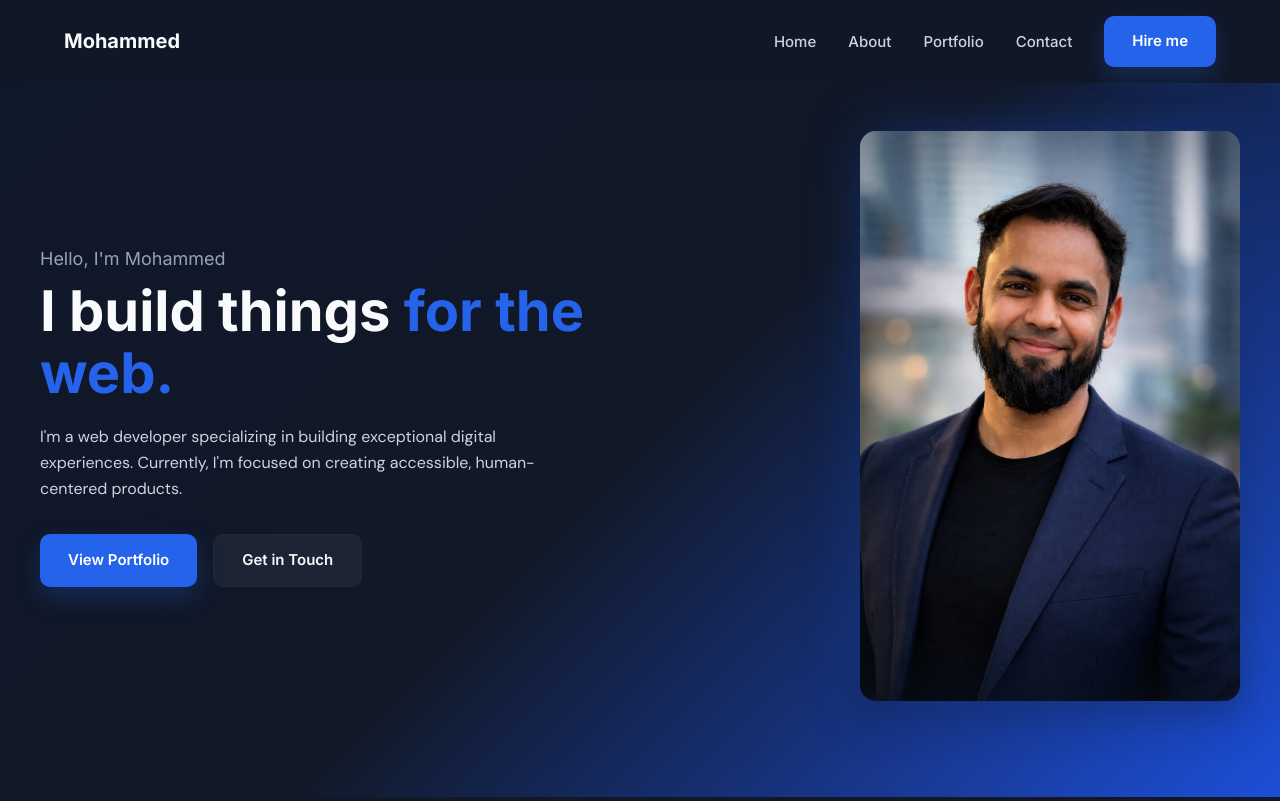
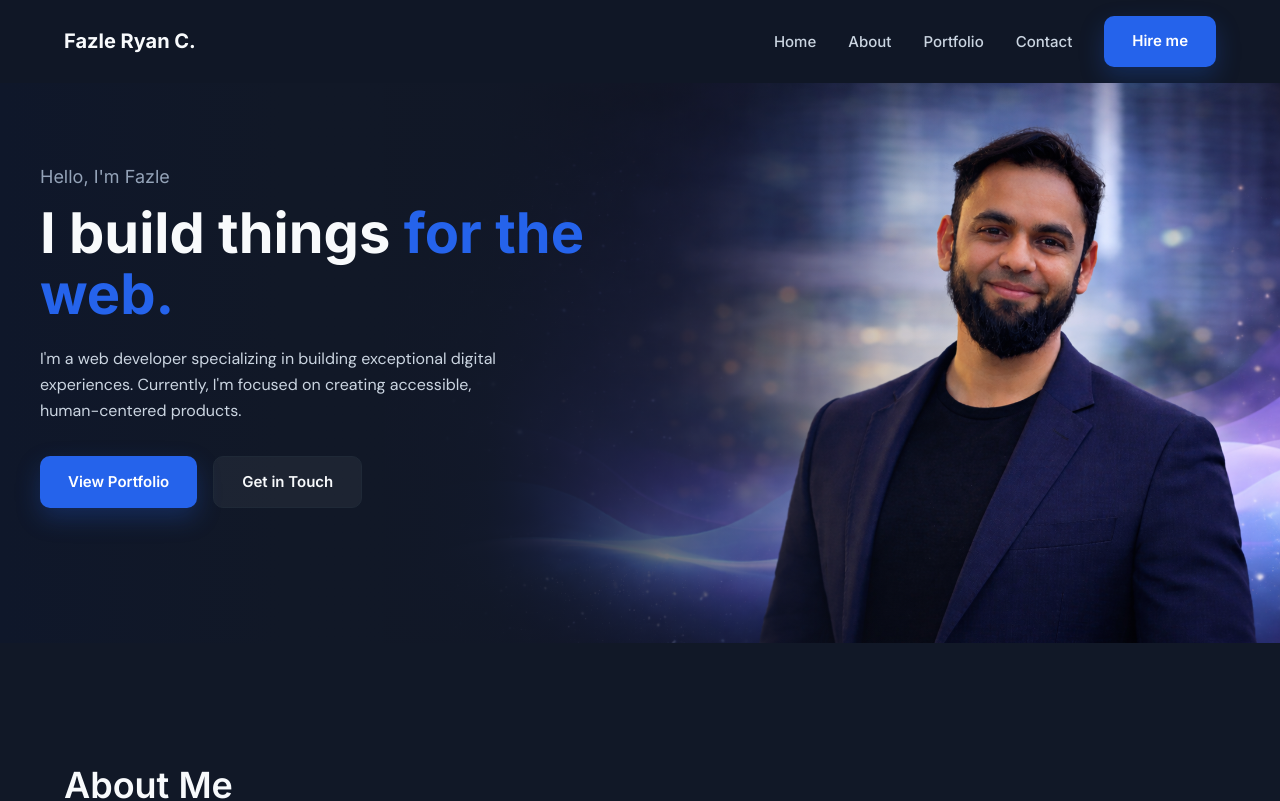
Before and after one commit to ryan7998/fazleryan.com_v3, a Nuxt app: page / in a window 1280 px wide. Shown: the top 801 px of the page. Built offline with nearby package versions, Linux system fonts and the light colour scheme.

Commit message:
Update portfolio branding and visuals: change title and name to 'Fazle | Portfolio', enhance hero section with new gradient and overlay, and update profile image. Adjust navigation to reflect new name 'Fazle Ryan C.'

```diff
--- a/app.vue
+++ b/app.vue
@@ -1,6 +1,6 @@
 <script setup>
 useHead({
-  title: 'Mohammed | Portfolio',
+  title: 'Fazle | Portfolio',
   meta: [{ name: 'description', content: 'Web developer specializing in accessible, human-centered digital experiences.' }],
   link: [
     { rel: 'preconnect', href: 'https://fonts.googleapis.com' },
--- a/assets/css/main.css
+++ b/assets/css/main.css
@@ -12,7 +12,9 @@
   --text-secondary: #CBD5E1;
   --text-muted: #94A3B8;
   --border: #1F2937;
-  --hero-gradient: linear-gradient(135deg, #0F172A 0%, #111827 50%, #1D4ED8 100%);
+  /* Hero: dark blue/indigo base with subtle blue toward the right (behind profile) */
+  --hero-gradient: linear-gradient(135deg, #0F172A 0%, #111827 35%, #0f172a 65%, #1e3a5f 88%, #1D4ED8 100%);
+  --hero-blend-overlay: linear-gradient(to right, #0F172A 0%, #111827 22%, rgba(17, 24, 39, 0.94) 38%, rgba(17, 24, 39, 0.6) 52%, rgba(17, 24, 39, 0.2) 68%, transparent 82%);
   --footer-gradient: linear-gradient(180deg, #0F172A 0%, #1D4ED8 100%);
 }
 
--- a/components/TheHero.vue
+++ b/components/TheHero.vue
@@ -3,19 +3,37 @@
 
 <template>
   <section
-    class="relative overflow-hidden px-6 pb-24 pt-12"
-    style="background: var(--hero-gradient);"
+    class="relative overflow-hidden px-6 pb-24 pt-20"
+    style="background: var(--hero-gradient); min-height: 560px;"
   >
-    <div class="mx-auto grid max-w-[1200px] grid-cols-1 items-center gap-12 lg:grid-cols-[6fr_4fr] lg:gap-16">
-      <div class="font-heading">
-        <p class="mb-2 text-lg text-[var(--text-muted)]">
-          Hello, I'm Mohammed
+    <img
+      src="/profile.png"
+      alt="Fazle Ryan Chowdhury"
+      class="absolute top-0 right-0 w-[70%] h-full object-cover object-top pointer-events-none select-none"
+      aria-hidden="true"
+    />
+
+    <!-- Left fade: seamless blend of image into dark banner (uses CSS variable for consistency) -->
+    <div
+      class="absolute inset-0 pointer-events-none"
+      style="background: var(--hero-blend-overlay);"
+    />
+
+    <!-- Text content sits above image and fades -->
+    <div class="relative z-10 mx-auto max-w-[1200px]">
+      <div class="max-w-[560px] font-heading">
+        <p class="mb-3 text-lg text-[var(--text-muted)]">
+          Hello, I'm Fazle
         </p>
         <h1 class="mb-5 text-[56px] font-bold leading-[1.1] text-[var(--text-primary)]">
           I build things <span class="text-[var(--accent)]">for the web.</span>
         </h1>
-        <p class="mb-8 max-w-[540px] text-base leading-relaxed text-[var(--text-secondary)]" style="font-family: var(--font-body);">
-          I'm a web developer specializing in building exceptional digital experiences. Currently, I'm focused on creating accessible, human-centered products.
+        <p
+          class="mb-8 max-w-[480px] text-base leading-relaxed text-[var(--text-secondary)]"
+          style="font-family: var(--font-body);"
+        >
+          I'm a web developer specializing in building exceptional digital experiences.
+          Currently, I'm focused on creating accessible, human-centered products.
         </p>
         <div class="flex flex-wrap gap-4">
           <NuxtLink
@@ -34,20 +52,6 @@
           </NuxtLink>
         </div>
       </div>
-      <div class="relative flex justify-center lg:justify-end">
-        <div class="profile-image-wrapper relative inline-block">
-          <img
-            src="/profile.png"
-            alt="Mohammed"
-            class="relative z-10 block w-full max-w-[380px] rounded-2xl object-cover shadow-[0_0_60px_-10px_rgba(37,99,235,0.5),0_10px_40px_rgba(0,0,0,0.4)]"
-          />
-          <div
-            class="pointer-events-none absolute inset-0 z-20 rounded-2xl"
-            style="box-shadow: inset 0 0 80px 20px rgba(15, 23, 42, 0.5);"
-            aria-hidden="true"
-          />
-        </div>
-      </div>
     </div>
   </section>
 </template>
--- a/components/TheNav.vue
+++ b/components/TheNav.vue
@@ -20,7 +20,7 @@ const navLinks = [
         to="/"
         class="text-xl font-bold text-[var(--text-primary)] no-underline transition hover:opacity-90 focus-visible:outline focus-visible:ring-2 focus-visible:ring-[var(--accent)] focus-visible:ring-offset-2 focus-visible:ring-offset-[var(--bg-primary)]"
       >
-        Mohammed
+        Fazle Ryan C.
       </NuxtLink>
       <ul class="flex list-none items-center gap-8 p-0">
         <li v-for="link in navLinks" :key="link.label">
```
Also changed, not shown: public/profile.png.
